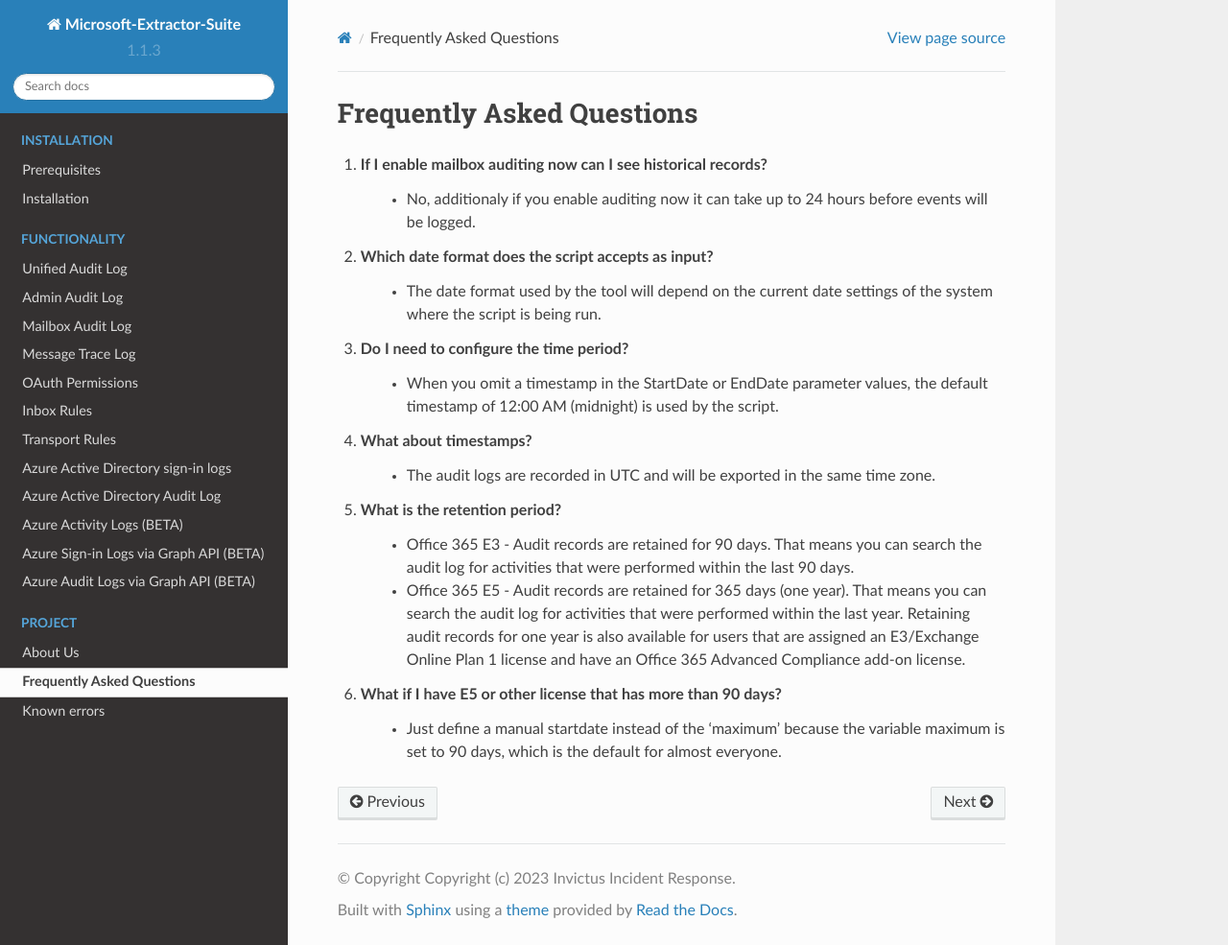
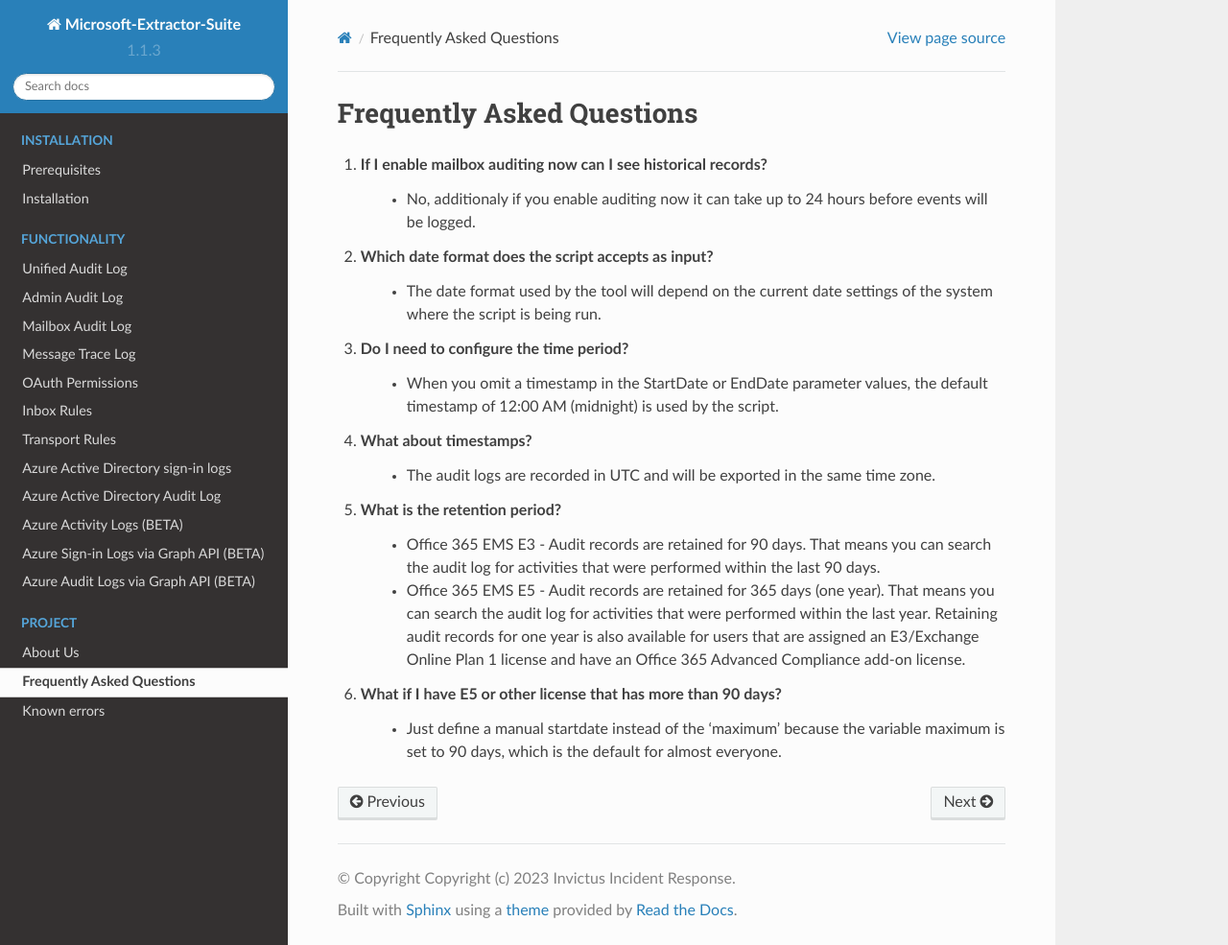
Before and after one commit to invictus-ir/Microsoft-Extractor-Suite, a Sphinx documentation site: the page built from docs/source/project/FAQ.rst, in a window 1280 px wide and 985 px high. Shown: the whole window at 96% size. Built offline with Sphinx 7.4.7 and the Read the Docs theme 2.0.0, drawn with Linux system fonts in a browser that asks for light colours.

Commit message:
Update FAQ.rst
Office 365 E3 does not include the EMS Suite, which extends the log retention. Its EMS E3.

```diff
--- a/docs/source/project/FAQ.rst
+++ b/docs/source/project/FAQ.rst
@@ -13,8 +13,8 @@
     - The audit logs are recorded in UTC and will be exported in the same time zone.
 
 5. What is the retention period?
-    - Office 365 E3 - Audit records are retained for 90 days. That means you can search the audit log for activities that were performed within the last 90 days.
-    - Office 365 E5 - Audit records are retained for 365 days (one year). That means you can search the audit log for activities that were performed within the last year. Retaining audit records for one year is also available for users that are assigned an E3/Exchange Online Plan 1 license and have an Office 365 Advanced Compliance add-on license.
+    - Office 365 EMS E3 - Audit records are retained for 90 days. That means you can search the audit log for activities that were performed within the last 90 days.
+    - Office 365 EMS E5 - Audit records are retained for 365 days (one year). That means you can search the audit log for activities that were performed within the last year. Retaining audit records for one year is also available for users that are assigned an E3/Exchange Online Plan 1 license and have an Office 365 Advanced Compliance add-on license.
 
 6. What if I have E5 or other license that has more than 90 days?
     - Just define a manual startdate instead of the 'maximum' because the variable maximum is set to 90 days, which is the default for almost everyone.
```
